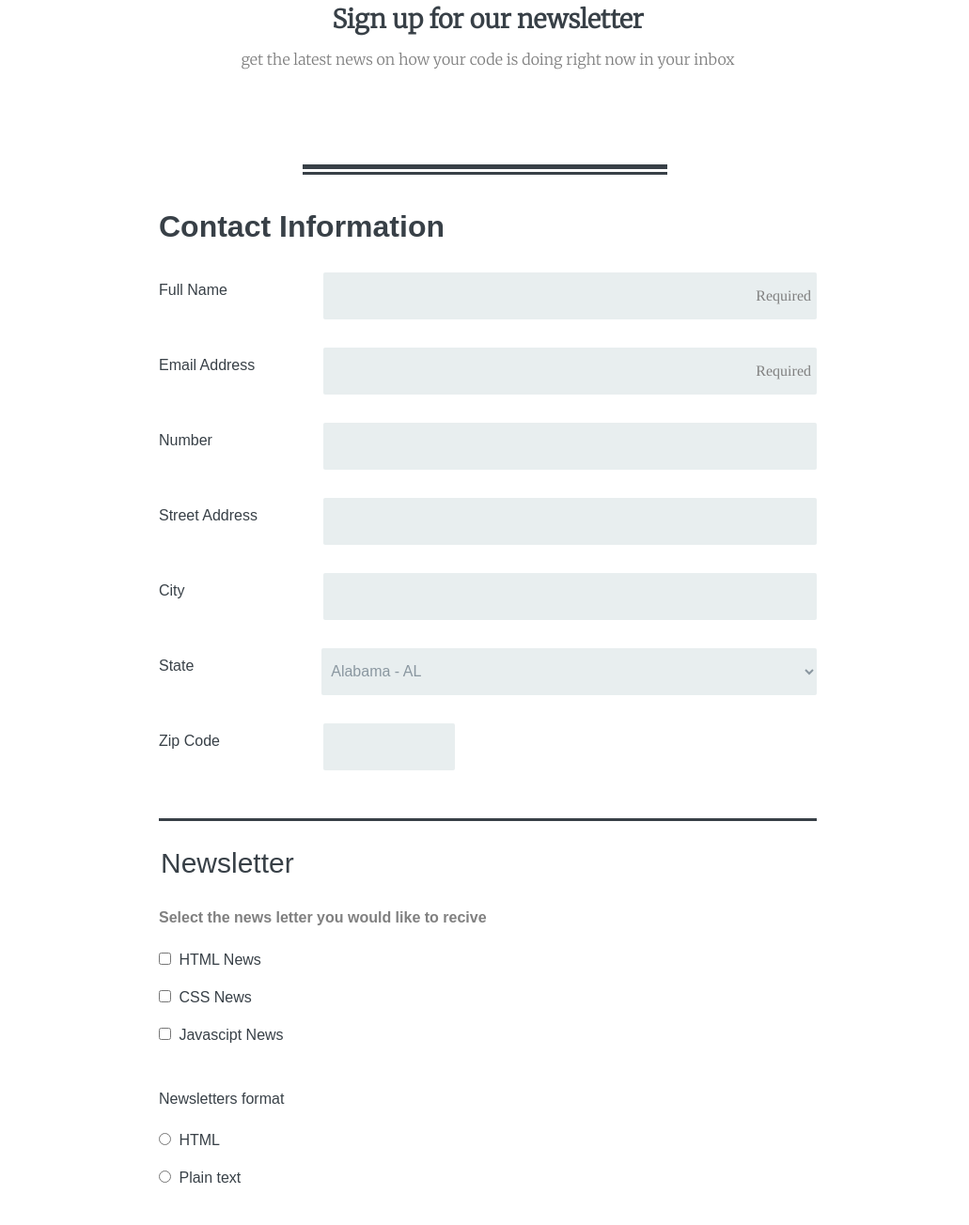
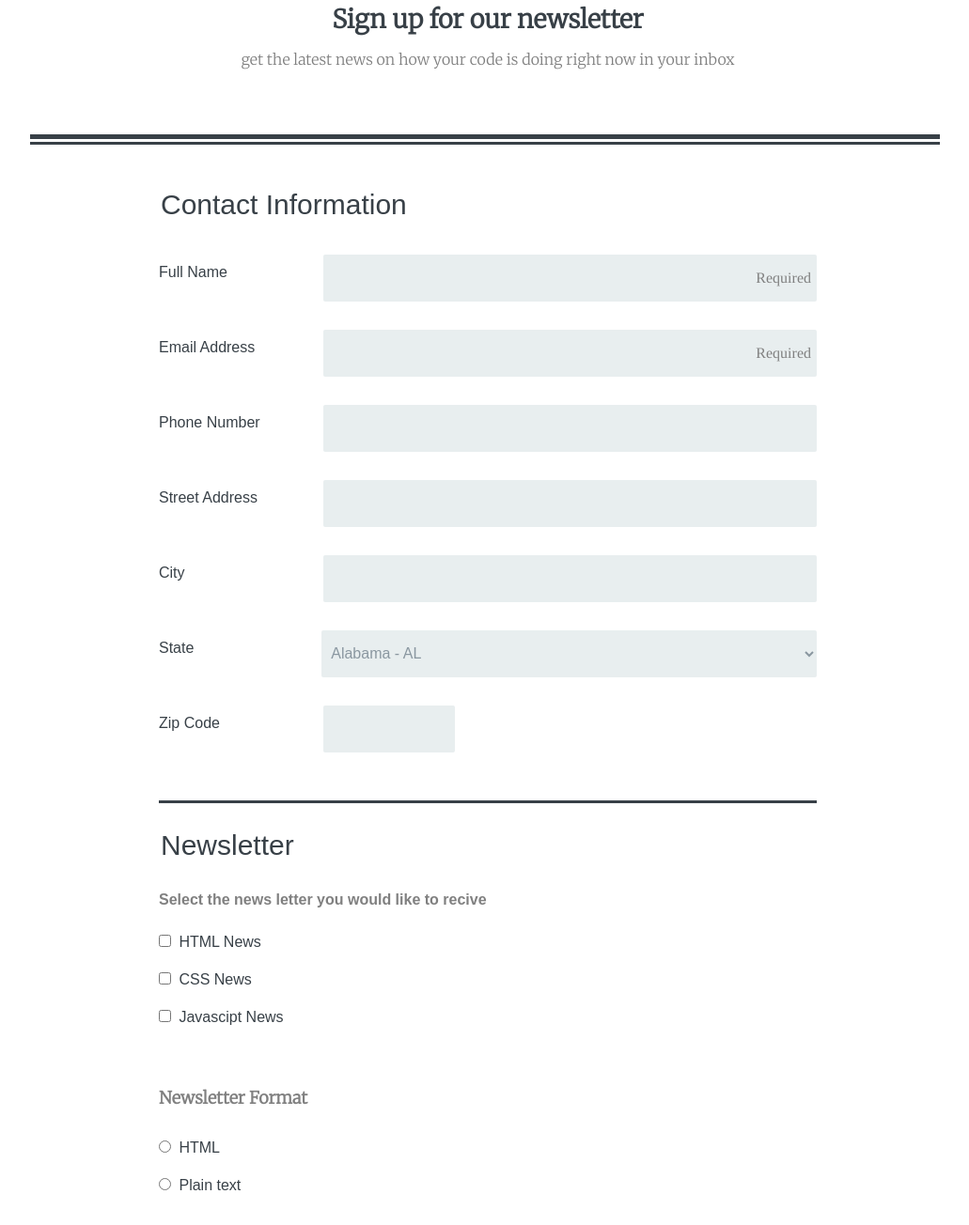
Before and after one commit to markstern7/Treehouse-Project, a plain HTML site: page index.html in a window 1280 px wide. Shown: the part 165-1469 px from the top of the page at 94% size, without its empty margins (121-1152 px from the left). Drawn offline with Linux system fonts and the light colour scheme; a web font is replaced by a local one.

Commit message:
files updated for finale review

```diff
--- a/index.html
+++ b/index.html
@@ -19,30 +19,29 @@
   <p class="header-p"> get the latest news on how your code is doing right now in your inbox</p>
 
 
+  <h5 class="border-1">border</h5>
+  <h6 class="border-2">border</h6>
+  <form action="index.html" method="post">
 
-  <form action="index.html" method="post">
+
 
   <fieldset class="contact-info">
 
+    <legend class="contact-info"> Contact Information </legend>
 
-    <h5 class="border-1">border</h5>
-    <h6 class="border-2">border</h6>
-
-    <h1 class="contact-info"> Contact Information </h1>
-
-<div class="flex-pair">
+    <div class="flex-pair">
   <label class="focus" for="name"> Full Name</label>
-  <input type="text" id="name" name="user_name" placeholder="Required">
+  <input type="text" id="name" name="user_name" required placeholder="Required">
 </div>
 
 <div class="flex-pair">
   <label for="mail">Email Address</label>
-  <input type="email" id="mail" name="user_mail" placeholder="Required">
+  <input type="email" id="mail" name="user_mail" required placeholder="Required">
 </div>
 
 <div class="flex-pair">
-  <label for="number">Number</label>
-  <input type="number" id="number" name="user_number">
+  <label for="tel"> Phone Number</label>
+  <input type="tel" id="tel" name="user_tel">
 </div>
 
 <div class="flex-pair">
@@ -124,8 +123,7 @@
 
 
   <fieldset>
-
-      <legend>Newsletter</legend>
+     <legend>Newsletter</legend>
     <h5 class="bottom-h5"> Select the news letter you would like to recive </h5>
 
   <input type="checkbox" id="htmlnews" value="html" name="user_html">
@@ -141,8 +139,7 @@
 
 
 <fieldset>
-
-  <label for="html">Newsletters format </label><br>
+ <h2 class="format">Newsletter Format</h2><br>
   <input type="radio" id="html" value="html" name="user_html">
 
   <label for="html" class="light">HTML</label><br><br>
```
